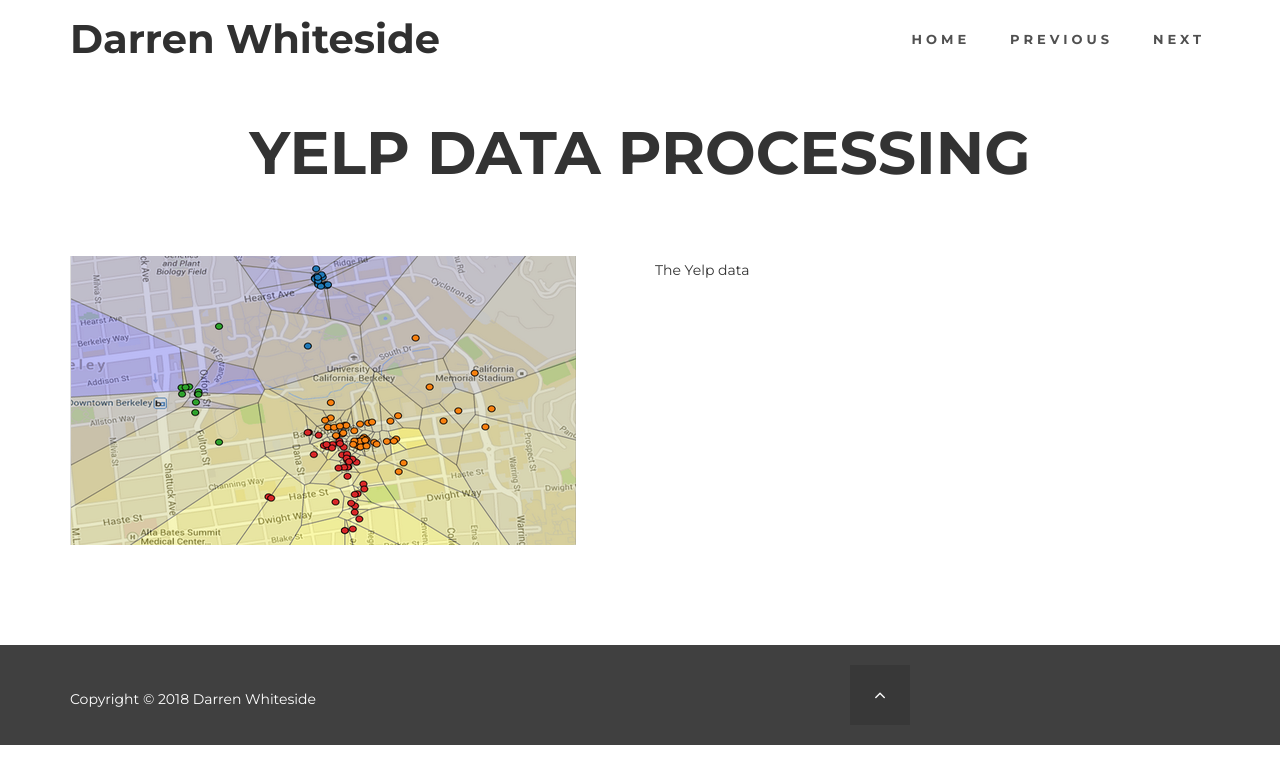
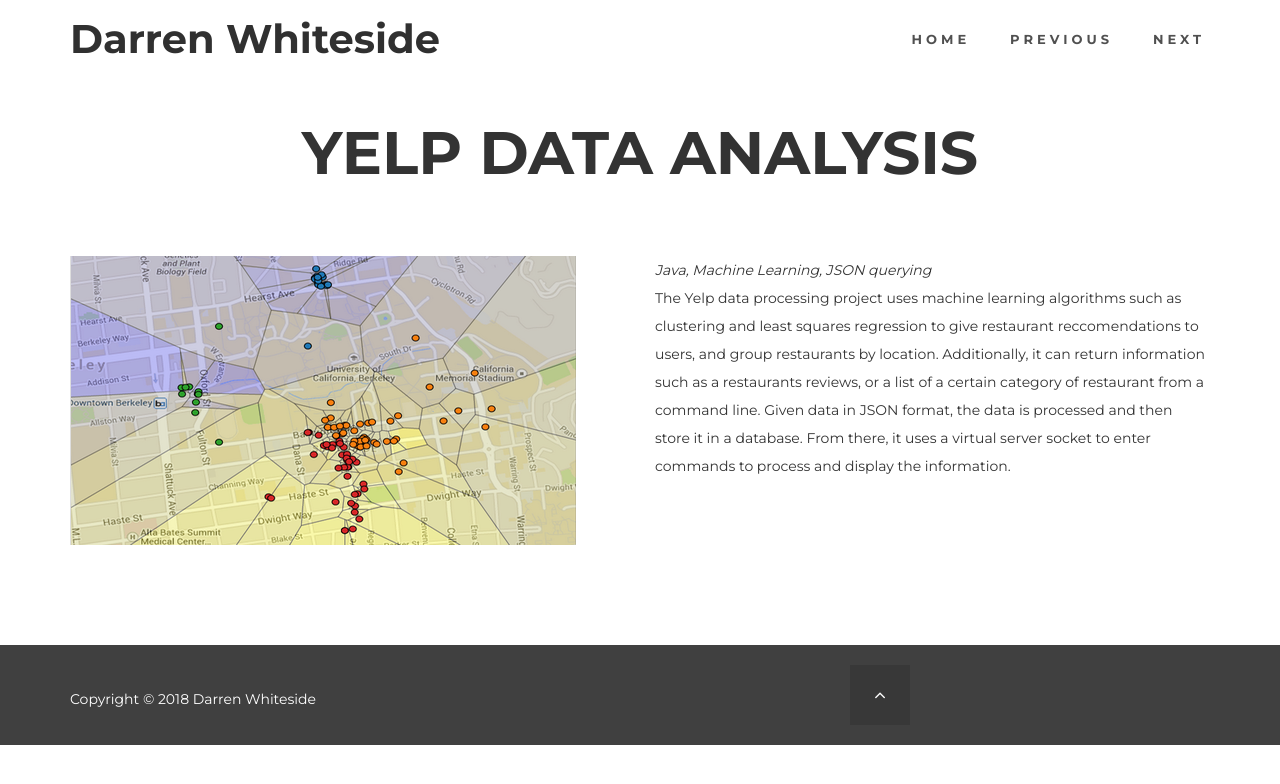
Before and after one commit to darren-whiteside/darren-whiteside.github.io, a plain HTML site: page project5.html in a window 1280 px wide. Drawn offline with Linux system fonts and the light colour scheme.

Commit message:
all projects

```diff
--- a/project5.html
+++ b/project5.html
@@ -54,14 +54,14 @@
     <div class="container">
         <div class="row">
             <div class="col-md-12 col-sm-12 text-center">
-                <h2 class="heading bold">YELP DATA PROCESSING</h2>
+                <h2 class="heading bold">YELP DATA ANALYSIS</h2>
             </div>
             <hr>
             <div class="col-md-6 col-sm-6 wow fadeInUp" data-wow-delay="0.4s">
-                <img src="images/yelp1.png" class="img-responsive" alt="about img">
+                <img src="images/yelp1.png" class="img-responsive" alt="clustering">
             </div>
             <div class="col-md-6 col-sm-6 wow fadeInUp" data-wow-delay="0.6s">
-                <p>The Yelp data </p>
+                <p><i>Java, Machine Learning, JSON querying</i><br>The Yelp data processing project uses machine learning algorithms such as clustering and least squares regression to give restaurant reccomendations to users, and group restaurants by location. Additionally, it can return information such as a restaurants reviews, or a list of a certain category of restaurant from a command line. Given data in JSON format, the data is processed and then store it in a database. From there, it uses a virtual server socket to enter commands to process and display the information.</p>
             </div>
         </div>
     </div>
```
Also changed, not shown: project4.html (+1 -1 lines).
